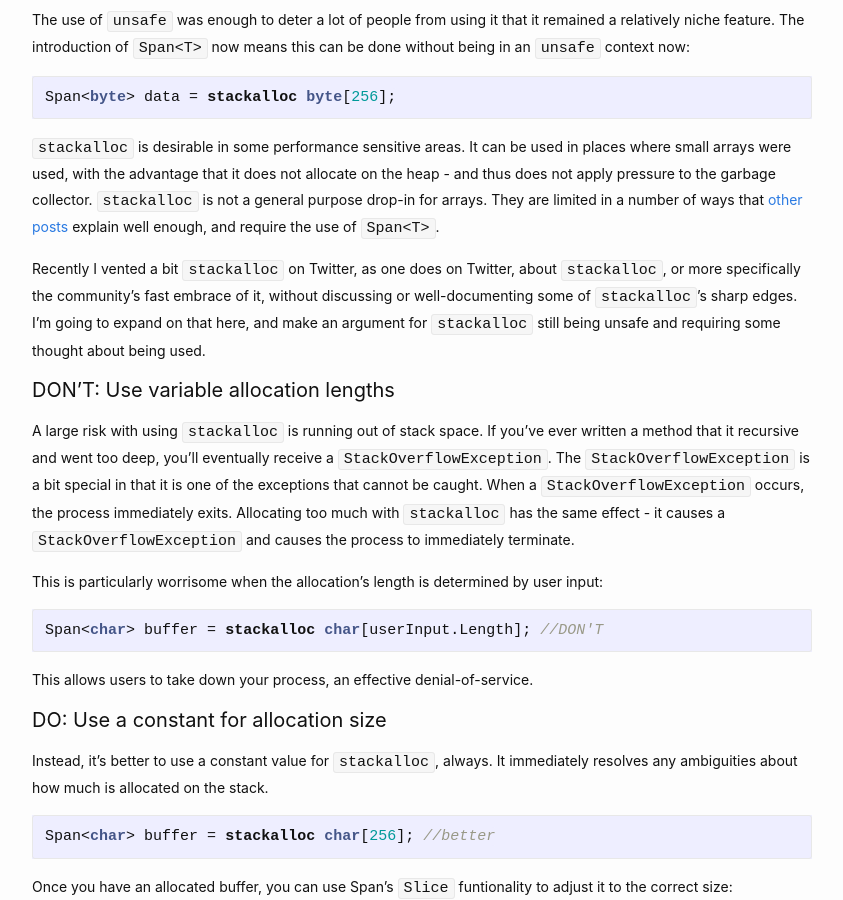
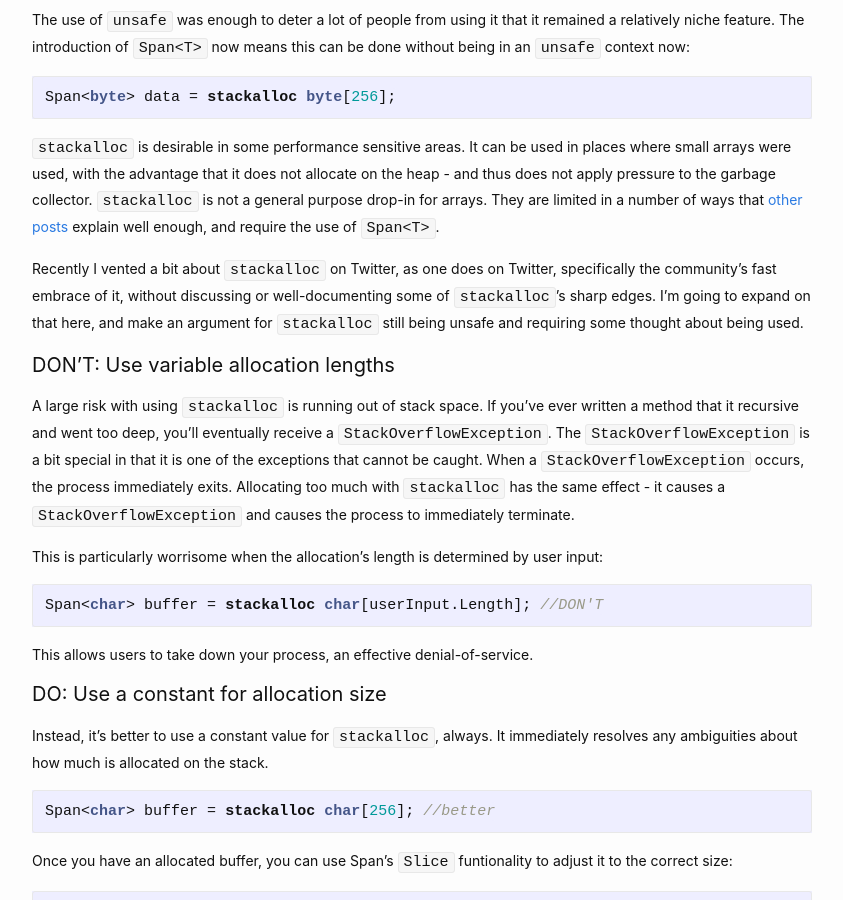
Before and after one commit to vcsjones/vcsjones.dev, a Jekyll site: the page built from _posts/2020-02-24-stackalloc.md, in a window 1280 px wide and 900 px high, scrolled down 446 px. Shown: the whole window, without its empty margins (218-1061 px from the left). Built offline with Jekyll 4.4.1, drawn with Linux system fonts in a browser that asks for light colours.

Commit message:
Update 2020-02-24-stackalloc.md

```diff
--- a/_posts/2020-02-24-stackalloc.md
+++ b/_posts/2020-02-24-stackalloc.md
@@ -34,8 +34,8 @@ collector. `stackalloc` is not a general purpose drop-in for arrays.
 They are limited in a number of ways that [other posts][1] explain well enough,
 and require the use of `Span<T>`.
 
-Recently I vented a bit `stackalloc` on Twitter, as one does on Twitter, about
-`stackalloc`, or more specifically the community's fast embrace of it, without
+Recently I vented a bit about `stackalloc` on Twitter, as one does on Twitter,
+specifically the community's fast embrace of it, without
 discussing or well-documenting some of `stackalloc`'s sharp edges. I'm going
 to expand on that here, and make an argument for `stackalloc` still being unsafe
 and requiring some thought about being used.
```
